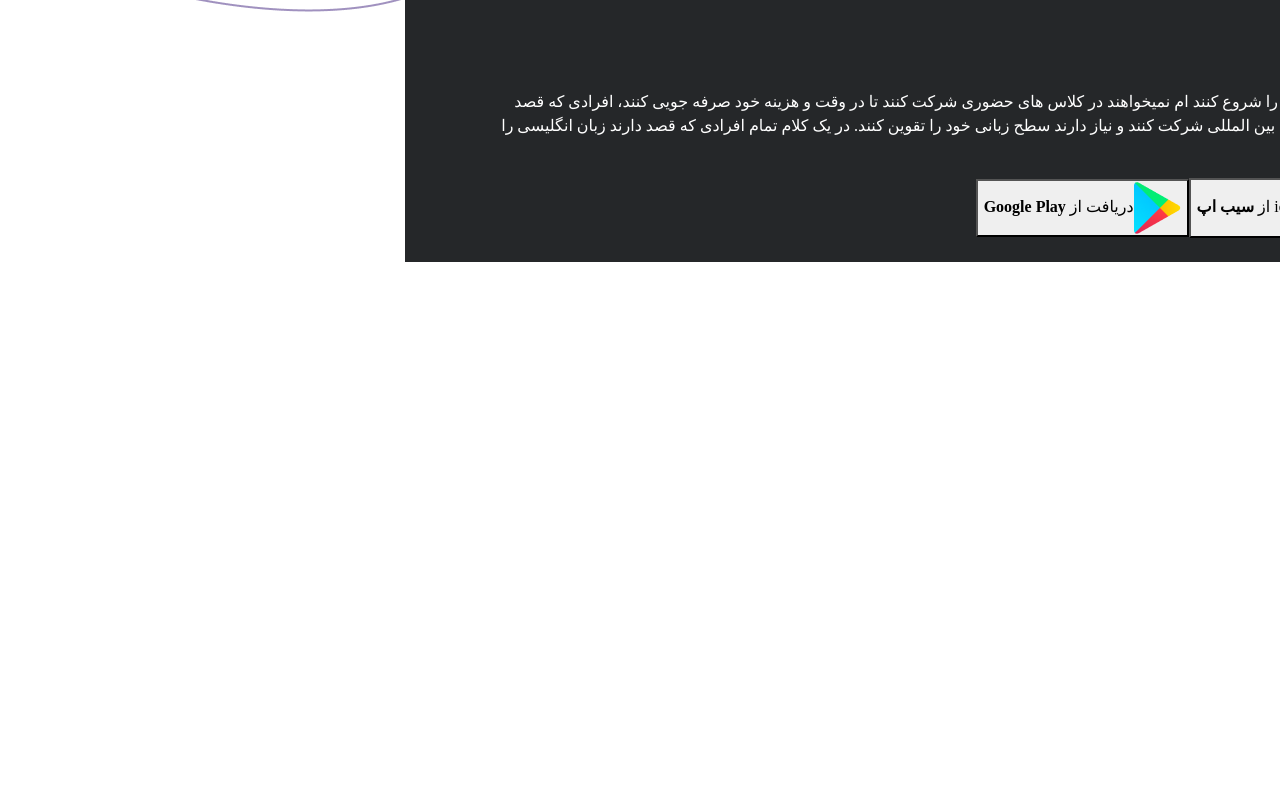
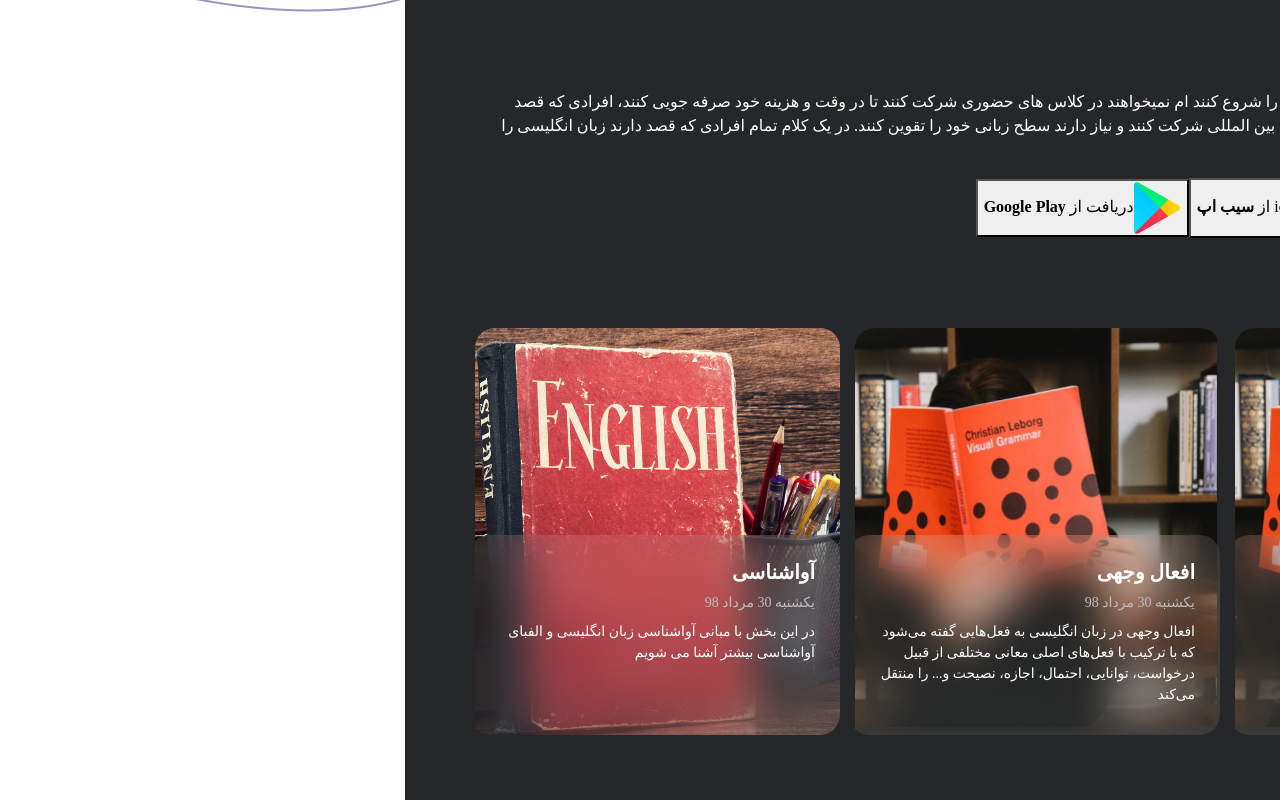
Before and after one commit to pouyaafraz123/Lexi, a React (Create React App) app: page / in a window 1280 px wide. Shown: the part 4835-5635 px from the top of the page. Before the commit the page ends 5097 px from the top, so only its background shows below. Built offline with nearby package versions, Linux system fonts and the light colour scheme.

Commit message:
after merge 2

```diff
--- a/src/components/pages/Home.js
+++ b/src/components/pages/Home.js
@@ -56,6 +56,12 @@ const Home = () => {
         >
           <DownloadSection />
         </motion.div>
+          <motion.div
+              initial={{ opacity: 0, transitionDuration: "1s" }}
+              whileInView={{ opacity: 1 }}
+          >
+              <Weblog/>
+          </motion.div>
       </div>
     </>
   );
--- a/src/sass/components/Weblog.scss
+++ b/src/sass/components/Weblog.scss
@@ -47,6 +47,7 @@
 
 	p {
 	  font-size: 14px;
+	  text-align: right!important;
 	}
 
 	h6 {
@@ -86,6 +87,9 @@
 	width: 95%!important;
 
   }
+  .back h6{
+	text-align: center!important;
+  }
   .blog__inside{
 	height: 200px;
 	width: 100%;
```
